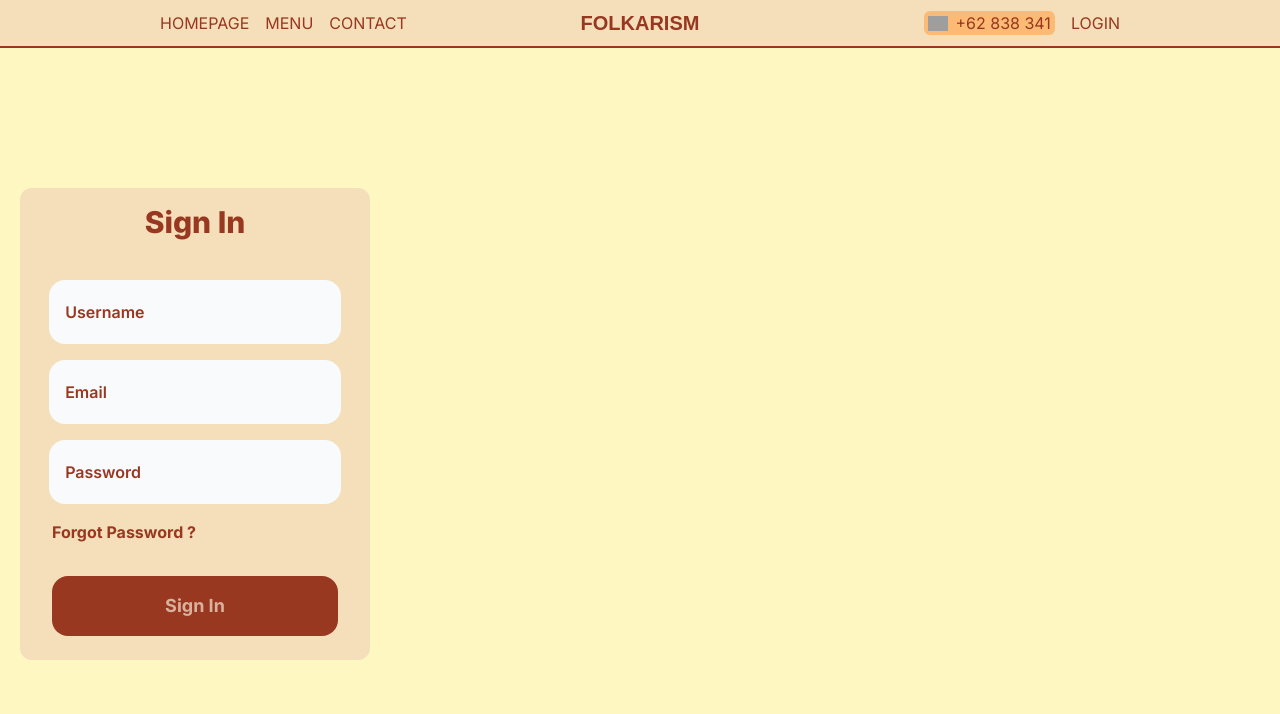
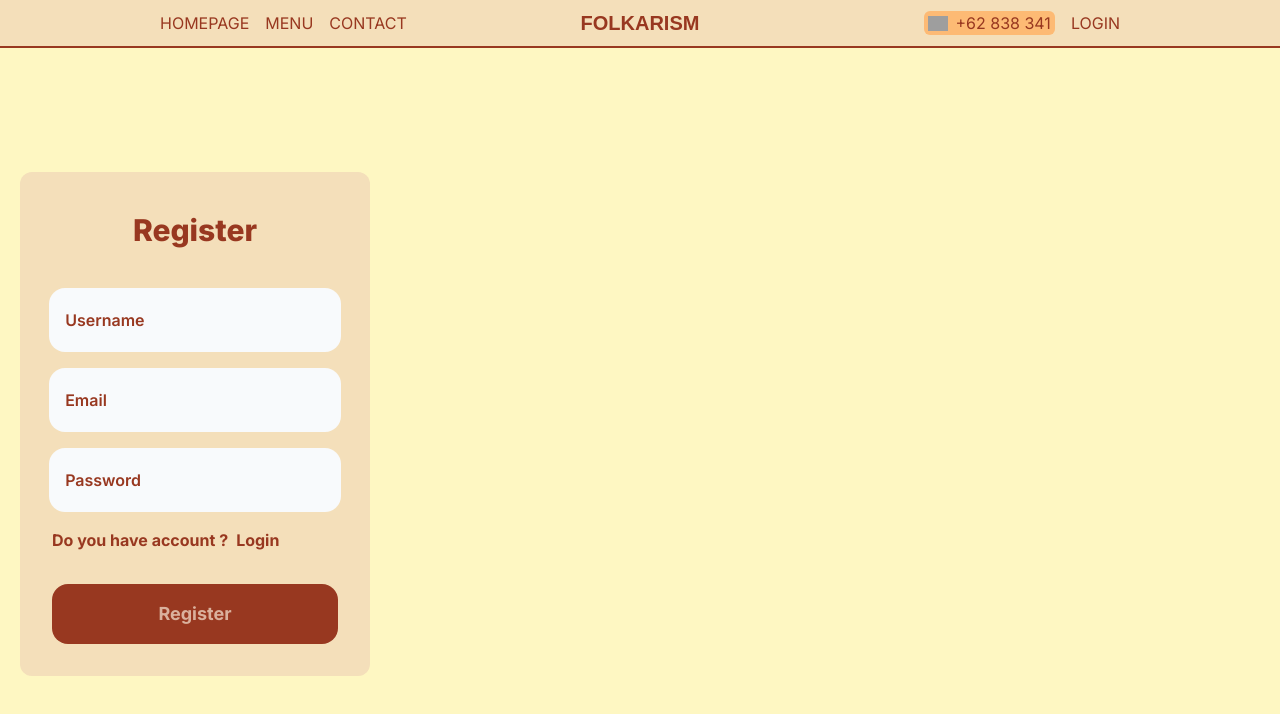
Before and after one commit to hsbysddq/folklorism, a Next.js app: page /register in a window 1280 px wide. Shown: the top 714 px of the page. Built offline with nearby package versions, Linux system fonts and the light colour scheme; grey boxes are pictures that could not be loaded.

Commit message:
Edit register

```diff
--- a/app/register/page.tsx
+++ b/app/register/page.tsx
@@ -1,6 +1,7 @@
 import React from "react"
 import Navbar from "../components/Navbar/Navbar"
 import Notification from "../components/Navbar/Notification"
+import Link from "next/link"
 
 const RegisterPage = () => {
   return (
@@ -9,8 +10,8 @@ const RegisterPage = () => {
       <div className="bg-[#FEF7C2] w-screen h-[calc(100vh-3rem)] flex items-center">
         <div className="w-[350px] bg-[#F4DFBA] rounded-xl m-5">
           <div className="">
-            <h1 className="text-center font-extrabold text-3xl text-[#983820] pt-4">
-              Sign In
+            <h1 className="text-center font-extrabold text-3xl text-[#983820] pt-10">
+              Register
             </h1>
             <form action="" className="mt-6 flex flex-col items-center">
               <input
@@ -34,9 +35,17 @@ const RegisterPage = () => {
               />
             </form>
             <div className="pt-4 px-8">
-              <p className="pb-8 text-[#983820] font-bold">Forgot Password ?</p>
-              <button className="font-bold text-lg bg-[#983820] text-[#DAB19D] p-4 w-full rounded-2xl mb-6">
-                Sign In
+              <div className="flex">
+                <p className="pb-8 text-[#983820] font-bold mr-2">
+                  Do you have account ?
+                </p>
+                <Link href="/" className="text-[#983820] font-bold">
+                  Login
+                </Link>
+              </div>
+
+              <button className="font-bold text-lg bg-[#983820] text-[#DAB19D] p-4 w-full rounded-2xl mb-8">
+                Register
               </button>
             </div>
           </div>
```
